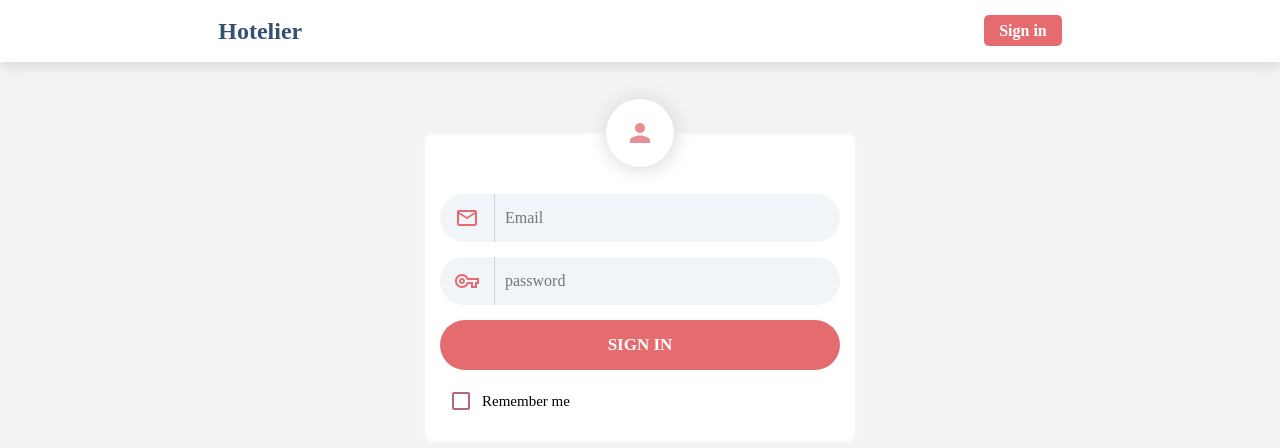
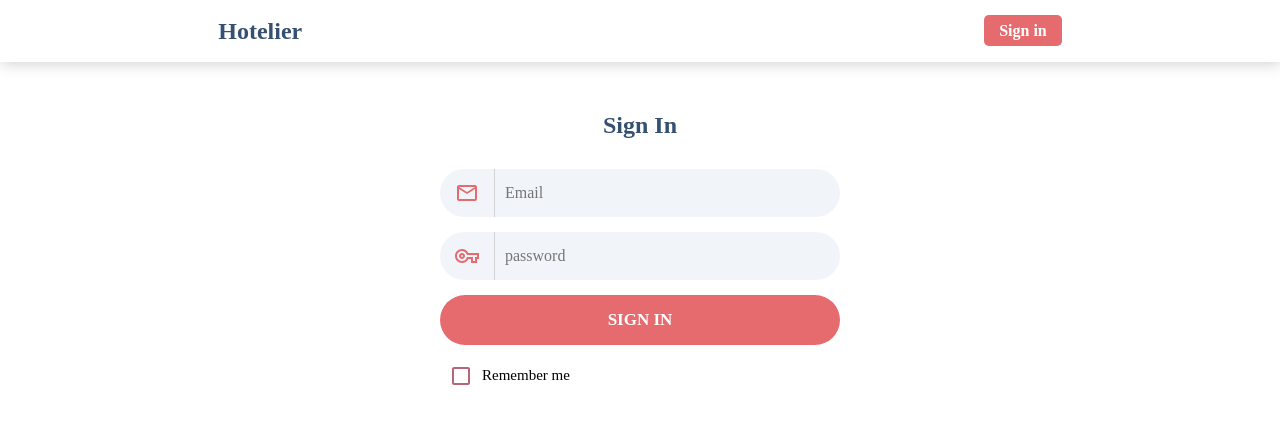
Before and after one commit to ankuobed/hotelier, a React (Create React App) app: page /signIn in a window 1280 px wide. Shown: the top 448 px of the page. Built offline with nearby package versions, Linux system fonts and the light colour scheme; a web font is replaced by a local one.

Commit message:
clean up

```diff
--- a/src/App.css
+++ b/src/App.css
@@ -1,7 +1,7 @@
 body {
   margin: 0;
   font-family: montserrat;
-  background-color: #f3f3f3;
+  background-color: white;
 }
 
 .container {
--- a/src/components/SingIn/SignIn.css
+++ b/src/components/SingIn/SignIn.css
@@ -1,5 +1,5 @@
 .signInCon {
-    margin-top: 70px;
+    margin-top: 30px;
     display: flex;
     align-items: center;
     justify-content: center;
@@ -8,11 +8,15 @@
 .signIn {
     display: flex;
     flex-direction: column;
-    padding: 20px 15px;
     border-radius: 10px;
     background-color: white;
-    border: 2px solid #f1f5fa;
     width: 100%;
+}
+
+.signIn h2 {
+    text-align: center;
+    margin-bottom: 30px;
+    color: #355070;
 }
 
 .signIn .inputCon {
@@ -39,20 +43,6 @@
     flex: 1;
     outline: none;
     border-left: 1px solid lightgray;
-}
-
-.signIn .avatarCon {
-    display: flex;
-    justify-content: center;
-    height: 40px;
-}
-
-.signIn .MuiAvatar-root {
-    transform: translateY(-55px);
-    padding: 14px;
-    color: #e29093;
-    background-color: white;
-    box-shadow: 1px 1px 20px lightgray;
 }
 
 .signIn > button {
--- a/src/components/SingIn/SignIn.js
+++ b/src/components/SingIn/SignIn.js
@@ -1,5 +1,5 @@
 import React, { useEffect, useState } from 'react'
-import { Avatar, Checkbox } from '@material-ui/core'
+import { Checkbox } from '@material-ui/core'
 import { EmailOutlined, VpnKeyOutlined } from '@material-ui/icons'
 import './SignIn.css'
 
@@ -19,11 +19,7 @@ const SignIn = () => {
     return (
         <div className='signInCon container'>
             <form onSubmit={handleSubmit} className='signIn'>
-
-                <div className='avatarCon'>
-                    <Avatar />
-                </div>
-
+                <h2>Sign In</h2>
                 <div className='inputCon'>
                     <EmailOutlined />
                     <input
```
